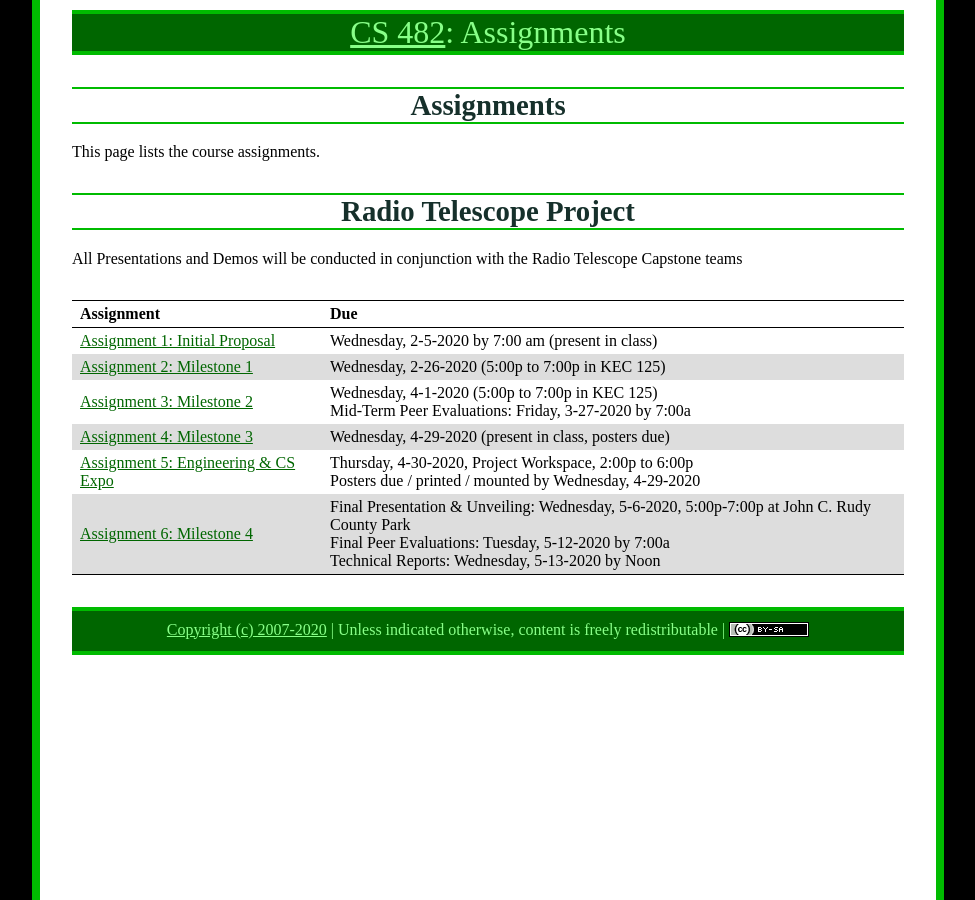
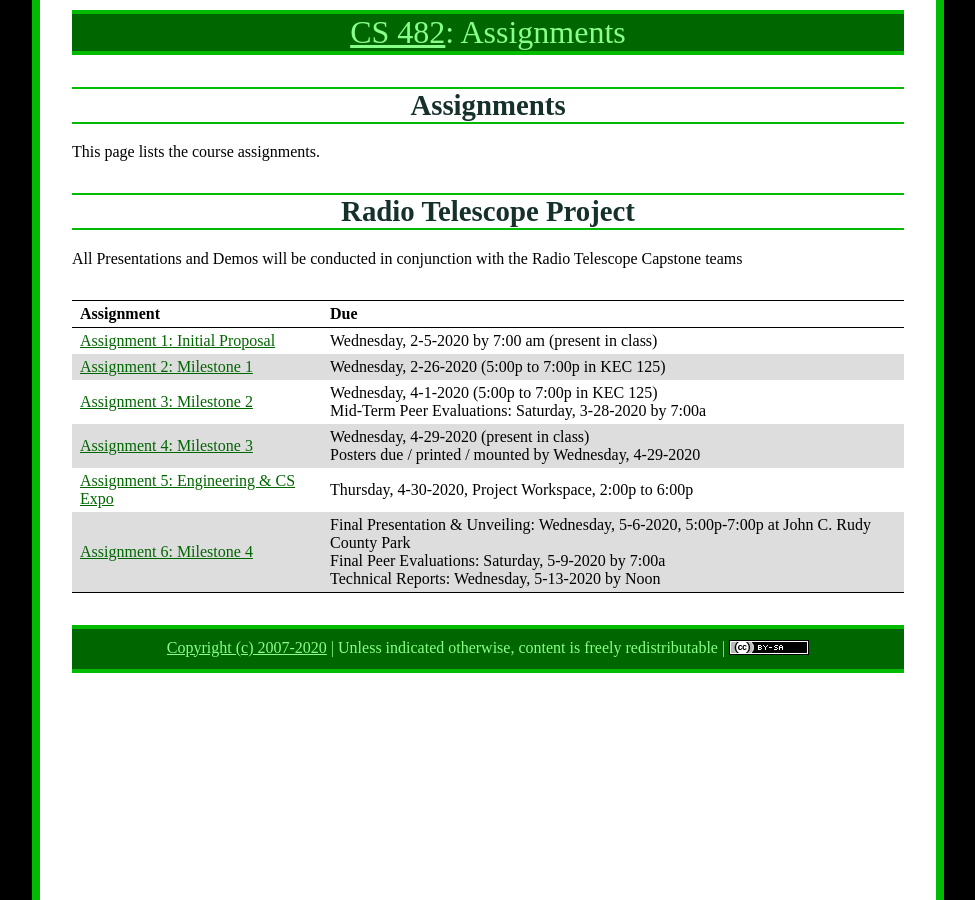
Before and after one commit to ycpcs/cs482-spring2020, a Jekyll site: the page built from assign/index.md, in a window 1280 px wide. Shown: the whole page, without its empty margins (152-1127 px from the left). Built offline with Jekyll 4.4.1, drawn with Linux system fonts in a browser that asks for light colours.

```diff
--- a/assign/index.md
+++ b/assign/index.md
@@ -14,10 +14,10 @@ Assignment | Due
 ---------- | ---
 [Assignment 1: Initial Proposal](assign01.html) | Wednesday, 2-5-2020 by 7:00 am (present in class)
 [Assignment 2: Milestone 1](assign02.html) | Wednesday, 2-26-2020 (5:00p to 7:00p in KEC 125)
-[Assignment 3: Milestone 2](assign03.html) | Wednesday, 4-1-2020 (5:00p to 7:00p in KEC 125)<br>Mid-Term Peer Evaluations: Friday, 3-27-2020 by 7:00a
-[Assignment 4: Milestone 3](assign04.html) | Wednesday, 4-29-2020 (present in class, posters due)
-[Assignment 5: Engineering & CS Expo](assign05.html) | Thursday, 4-30-2020, Project Workspace, 2:00p to 6:00p<br>Posters due / printed / mounted by Wednesday, 4-29-2020
-[Assignment 6: Milestone 4](assign06.html) | Final Presentation & Unveiling: Wednesday, 5-6-2020, 5:00p-7:00p at John C. Rudy County Park<br>Final Peer Evaluations: Tuesday, 5-12-2020 by 7:00a<br>Technical Reports: Wednesday, 5-13-2020 by Noon
+[Assignment 3: Milestone 2](assign03.html) | Wednesday, 4-1-2020 (5:00p to 7:00p in KEC 125)<br>Mid-Term Peer Evaluations: Saturday, 3-28-2020 by 7:00a
+[Assignment 4: Milestone 3](assign04.html) | Wednesday, 4-29-2020 (present in class)<br>Posters due / printed / mounted by Wednesday, 4-29-2020
+[Assignment 5: Engineering & CS Expo](assign05.html) | Thursday, 4-30-2020, Project Workspace, 2:00p to 6:00p
+[Assignment 6: Milestone 4](assign06.html) | Final Presentation & Unveiling: Wednesday, 5-6-2020, 5:00p-7:00p at John C. Rudy County Park<br>Final Peer Evaluations: Saturday, 5-9-2020 by 7:00a<br>Technical Reports: Wednesday, 5-13-2020 by Noon
 
 <!-- vim:set wrap: -->
 <!-- vim:set linebreak: -->
```
Also changed, not shown: index.md (+11 -13 lines).
